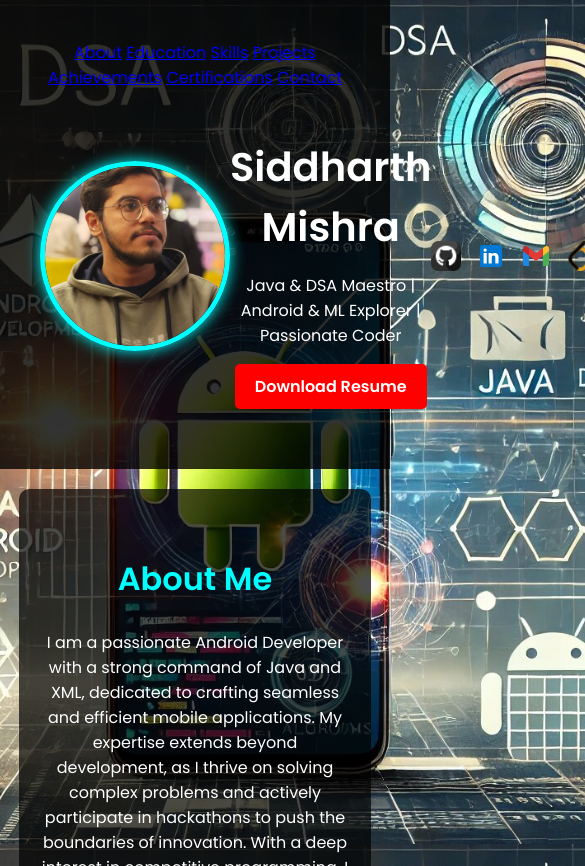
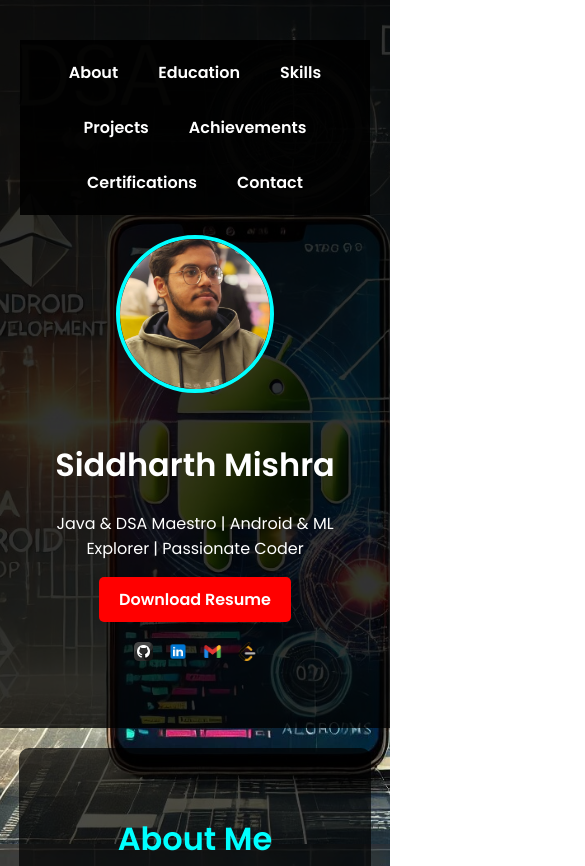
Before and after one commit to Siddharth-Mishra-23/my-portfolio, a plain HTML site: page index.html in a window 390 px wide. Shown: the top 866 px of the page, 585 px wide, since content can reach past the window. Drawn offline with Linux system fonts and the light colour scheme.

Commit message:
Updated responsiveness

```diff
--- a/styles.css
+++ b/styles.css
@@ -7,52 +7,80 @@ body {
     padding: 0;
     background: url('bcc.jpg') no-repeat center center fixed;
     background-size: cover;
+    background-attachment: fixed;
     color: white;
 }
 
 header {
+    display: flex;
+    flex-direction: column;
+    align-items: center;
+    justify-content: center;
     text-align: center;
     padding: 40px 20px;
     background: rgba(0, 0, 0, 0.8);
 }
 
-header h1 {
-    font-size: 2.5em;
-    margin-bottom: 10px;
+@media (max-width: 768px) {
+    header h1 {
+        font-size: 2em;
+    }
+    .header-text p {
+        font-size: 1em;
+    }
 }
+
+nav {
+    display: flex;
+    flex-wrap: wrap;
+    justify-content: center;
+    gap: 10px;
+    padding: 10px;
+    background: rgba(0, 0, 0, 0.9);
+}
+
+nav a {
+    color: white;
+    text-decoration: none;
+    padding: 10px 15px;
+    font-weight: bold;
+}
+
+nav a:hover {
+    color: cyan;
+}
+
 .header-content {
     display: flex;
+    flex-wrap: wrap;
     align-items: center;
-    justify-content: space-between;
+    justify-content: center;
+    text-align: center;
     padding: 20px;
-    position: relative;
+    gap: 20px;
 }
 
-/* Profile Image Styling */
 .profile-image img {
-    width: 180px; /* Increased size */
-    height: 180px;
+    width: 150px;
+    height: 150px;
+    max-width: 100%;
     border-radius: 50%;
-    border: 5px solid cyan;
+    border: 4px solid cyan;
     object-fit: cover;
-    box-shadow: 0 0 15px cyan; /* Glow effect */
 }
 
-/* Center align text */
-.header-text {
-    text-align: center;
-}
-
-/* Social Icons Styling */
 .social-icons {
     display: flex;
+    flex-wrap: wrap;
+    justify-content: center;
     gap: 15px;
 }
 
 .social-icons img {
-    width: 30px; /* Adjust size */
-    height: 30px;
-    transition: transform 0.3s ease;
+    width: 5vw;
+    max-width: 30px;
+    height: auto;
+    transition: transform 0.3s;
 }
 
 .social-icons img:hover {
@@ -99,13 +127,12 @@ ul li {
 }
 
 .project-card {
-    background: rgba(255, 255, 255, 0.1);
+    background: rgba(255, 255, 255, 0.15);
     padding: 20px;
     margin: 10px auto;
-    width: 60%;
-    border-radius: 8px;
-    transition: 0.3s;
+    width: 80%;
 }
+
 .project-link {
     display: inline-block;
     margin-top: 10px;
@@ -123,7 +150,6 @@ ul li {
     color: white;
 }
 
-
 .project-card:hover {
     background: rgba(255, 255, 255, 0.3);
 }
@@ -132,4 +158,20 @@ footer {
     text-align: center;
     padding: 30px;
     background: rgba(0, 0, 0, 0.8);
+    margin-top: 40px;
 }
+
+footer p {
+    margin: 5px 0;
+    font-size: 1em;
+}
+
+footer a {
+    color: cyan;
+    text-decoration: none;
+    font-weight: bold;
+}
+
+footer a:hover {
+    color: lightblue;
+}
```
